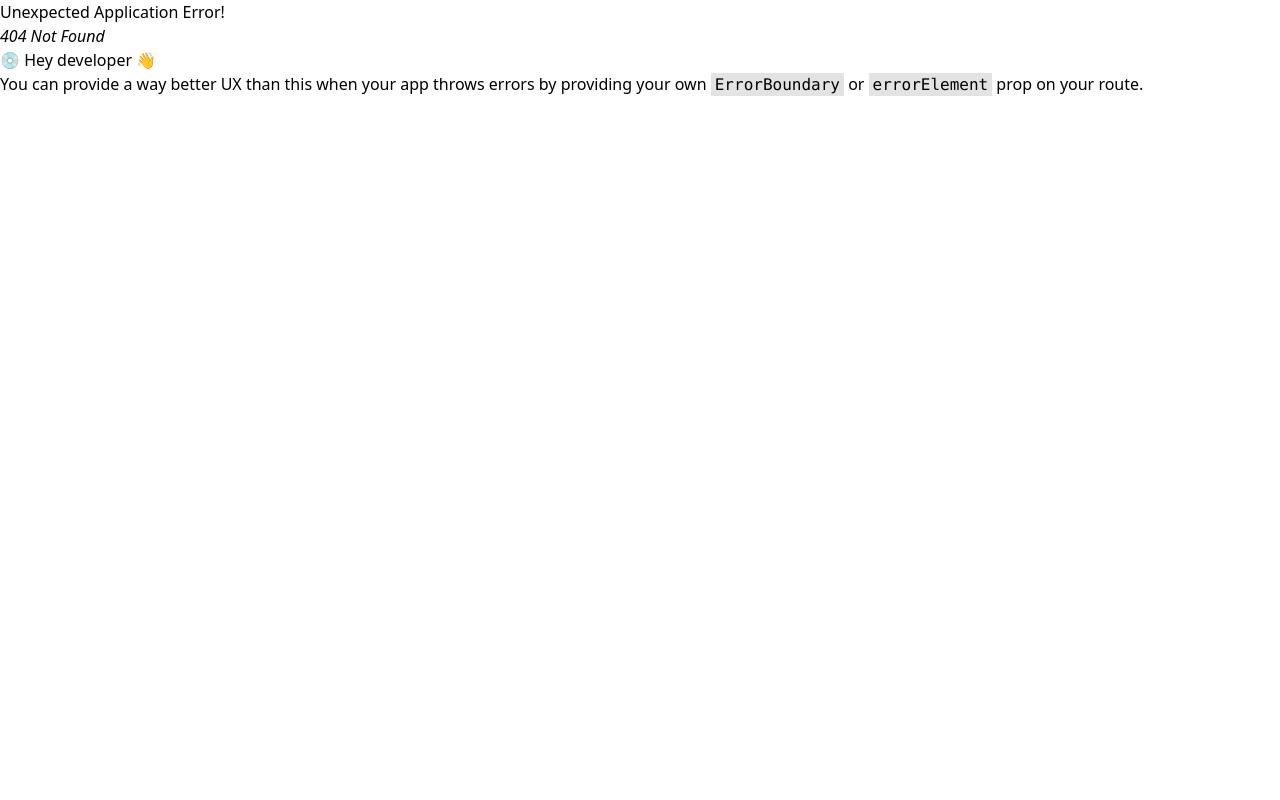
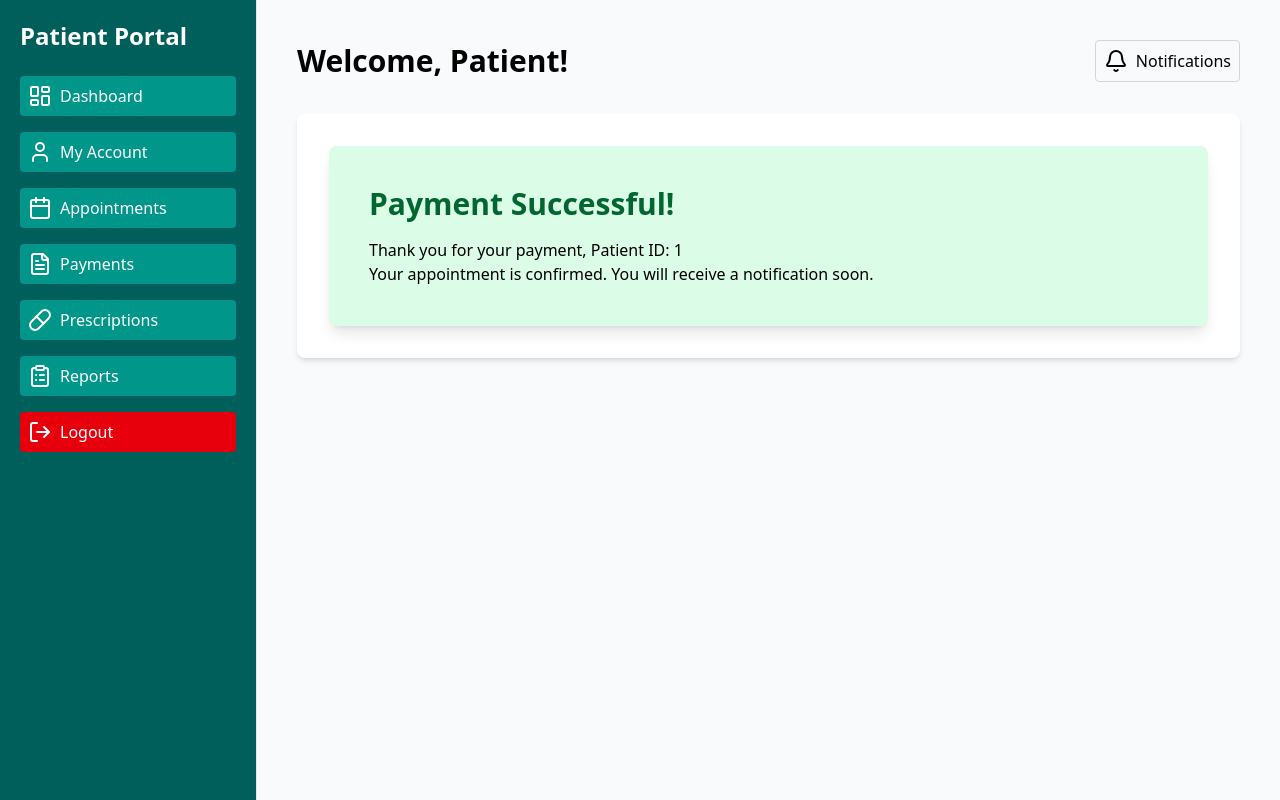
Before and after one commit to elikimz/HospitalManagement_Frontend, a React (Vite) app: page /patient/payment-success/1 in a window 1280 px wide. Before the commit this address had no page. Built offline with nearby package versions, Linux system fonts and the light colour scheme; no server answers; sample sign-in values are in the browser's storage.

Commit message:
first commit

```diff
--- /dev/null
+++ b/src/patientFeatures/fail.tsx
@@ -0,0 +1,15 @@
+import { useParams } from 'react-router-dom';
+
+const PaymentFailed: React.FC = () => {
+    const { patientId } = useParams();
+
+    return (
+        <div className="p-6 md:p-10 bg-red-100 rounded-lg shadow-lg">
+            <h1 className="text-3xl font-bold text-red-800 mb-4">Payment Failed</h1>
+            <p>Oops! The payment for Patient ID: {patientId} was unsuccessful.</p>
+            <p>Please try again or contact support for help.</p>
+        </div>
+    );
+};
+
+export default PaymentFailed;
--- /dev/null
+++ b/src/patientFeatures/success.tsx
@@ -0,0 +1,15 @@
+import { useParams } from 'react-router-dom';
+
+const PaymentSuccess: React.FC = () => {
+    const { patientId } = useParams();
+
+    return (
+        <div className="p-6 md:p-10 bg-green-100 rounded-lg shadow-lg">
+            <h1 className="text-3xl font-bold text-green-800 mb-4">Payment Successful!</h1>
+            <p>Thank you for your payment, Patient ID: {patientId}</p>
+            <p>Your appointment is confirmed. You will receive a notification soon.</p>
+        </div>
+    );
+};
+
+export default PaymentSuccess;
--- a/src/routers.tsx
+++ b/src/routers.tsx
@@ -2,29 +2,32 @@
 
 
 
-import { createBrowserRouter, RouterProvider } from 'react-router-dom';
-// Import your components
-import Home from './pages/HomePage';
-import RegisterPage from './features/auth/register/register';
-import About from './pages/about';
-import Contact from './pages/contact';
-import Features from './pages/features';
-import FAQ from './pages/fqa';
-import LoginPage from './features/auth/login/login';
-import { ForgotPassword } from './features/auth/login/forgotpassword';
-import VerifyOtp from './features/auth/login/verifypassword';
-import StaffDashboard from './components/dashboard';
-import AppointmentAdmin from './features/appointments/appointment';
-import Patients from './features/patients/patients';
-import StaffManagement from './features/staff/staff';
-import PrescriptionManagement from './features/prescriptions/prescriptions';
-import Reports from './features/reports/reports';
-import Pharmacy from './features/phamacy/phamacy';
-import DashboardHome from './pages/dashboardhome';
-import PatientDashboard from './components/patientsdashboard';
-import MyAccount from './patientFeatures/myaccount';
-import Appointments from './patientFeatures/Appointments';
-import Payments from './patientFeatures/payments';
+// import { createBrowserRouter, RouterProvider } from 'react-router-dom';
+// // Import your components
+// import Home from './pages/HomePage';
+// import RegisterPage from './features/auth/register/register';
+// import About from './pages/about';
+// import Contact from './pages/contact';
+// import Features from './pages/features';
+// import FAQ from './pages/fqa';
+// import LoginPage from './features/auth/login/login';
+// import { ForgotPassword } from './features/auth/login/forgotpassword';
+// import VerifyOtp from './features/auth/login/verifypassword';
+// import StaffDashboard from './components/dashboard';
+// import AppointmentAdmin from './features/appointments/appointment';
+// import Patients from './features/patients/patients';
+// import StaffManagement from './features/staff/staff';
+// import PrescriptionManagement from './features/prescriptions/prescriptions';
+// import Reports from './features/reports/reports';
+// import Pharmacy from './features/phamacy/phamacy';
+// import DashboardHome from './pages/dashboardhome';
+// import PatientDashboard from './components/patientsdashboard';
+// import MyAccount from './patientFeatures/myaccount';
+// import Appointments from './patientFeatures/Appointments';
+// import Payments from './patientFeatures/payments';
+
+
+
 
 // const Router: React.FC = () => {
 //   const router = createBrowserRouter([
@@ -64,19 +67,46 @@ import Payments from './patientFeatures/payments';
 //       path: '/verify-otp',
 //       element: <VerifyOtp />,
 //     },
+
+//     // 🟩 Patient Dashboard Routes
 //     {
-//       path: '/patient-dashboard',
-//       element: <PatientDashboard/>,
+//       path: '/patient',
+//       element: <PatientDashboard />, // Patient layout with sidebar
+//       children: [
+//         {
+//           index: true, // Default patient dashboard view
+//           element: <DashboardHome />,
+//         },
+//         {
+//           path: 'account',
+//           element: <MyAccount />,
+//         },
+//         {
+//           path: 'appointments',
+//           element: <Appointments />, // Or a patient-specific component
+//         },
+//         {
+//           path: 'payments',
+//           element: <Payments />, // Replace with MedicalHistory component
+//         },
+//         // {
+//         //   path: 'prescriptions',
+//         //   element: <PrescriptionManagement />, // Or a patient prescription view
+//         // },
+//         // {
+//         //   path: 'reports',
+//         //   element: <Reports />, // Patient-specific reports
+//         // },
+//       ],
 //     },
 
-
-//     // 🟩 Wrap dashboard routes to render inside the layout
+//     // 🟩 Staff Dashboard Routes
 //     {
 //       path: '/dashboard',
-//       element: <StaffDashboard />, // Your dashboard layout with the sidebar
+//       element: <StaffDashboard />, // Staff layout with sidebar
 //       children: [
 //         {
-//           index: true, // Default dashboard view
+//           index: true,
 //           element: <DashboardHome />,
 //         },
 //         {
@@ -93,7 +123,7 @@ import Payments from './patientFeatures/payments';
 //         },
 //         {
 //           path: 'prescriptions',
-//           element: <PrescriptionManagement/>,
+//           element: <PrescriptionManagement />,
 //         },
 //         {
 //           path: 'pharmacy',
@@ -103,7 +133,6 @@ import Payments from './patientFeatures/payments';
 //           path: 'reports',
 //           element: <Reports />,
 //         },
-
 //       ],
 //     },
 //   ]);
@@ -114,110 +143,70 @@ import Payments from './patientFeatures/payments';
 // export default Router;
 
 
+import { createBrowserRouter, RouterProvider } from 'react-router-dom';
+// Import your components
+import Home from './pages/HomePage';
+import RegisterPage from './features/auth/register/register';
+import About from './pages/about';
+import Contact from './pages/contact';
+import Features from './pages/features';
+import FAQ from './pages/fqa';
+import LoginPage from './features/auth/login/login';
+import { ForgotPassword } from './features/auth/login/forgotpassword';
+import VerifyOtp from './features/auth/login/verifypassword';
+import StaffDashboard from './components/dashboard';
+import AppointmentAdmin from './features/appointments/appointment';
+import Patients from './features/patients/patients';
+import StaffManagement from './features/staff/staff';
+import PrescriptionManagement from './features/prescriptions/prescriptions';
+import Reports from './features/reports/reports';
+import Pharmacy from './features/phamacy/phamacy';
+import DashboardHome from './pages/dashboardhome';
+import PatientDashboard from './components/patientsdashboard';
+import MyAccount from './patientFeatures/myaccount';
+import Appointments from './patientFeatures/Appointments';
+import Payments from './patientFeatures/payments';
+import PaymentSuccess from './patientFeatures/success';
+import PaymentFailed from './patientFeatures/fail';
+
 const Router: React.FC = () => {
   const router = createBrowserRouter([
-    {
-      path: '/',
-      element: <Home />,
-    },
-    {
-      path: '/register',
-      element: <RegisterPage />,
-    },
-    {
-      path: '/about',
-      element: <About />,
-    },
-    {
-      path: '/contact',
-      element: <Contact />,
-    },
-    {
-      path: '/features',
-      element: <Features />,
-    },
-    {
-      path: '/faq',
-      element: <FAQ />,
-    },
-    {
-      path: '/login',
-      element: <LoginPage />,
-    },
-    {
-      path: '/forgot-password',
-      element: <ForgotPassword />,
-    },
-    {
-      path: '/verify-otp',
-      element: <VerifyOtp />,
-    },
+    { path: '/', element: <Home /> },
+    { path: '/register', element: <RegisterPage /> },
+    { path: '/about', element: <About /> },
+    { path: '/contact', element: <Contact /> },
+    { path: '/features', element: <Features /> },
+    { path: '/faq', element: <FAQ /> },
+    { path: '/login', element: <LoginPage /> },
+    { path: '/forgot-password', element: <ForgotPassword /> },
+    { path: '/verify-otp', element: <VerifyOtp /> },
 
     // 🟩 Patient Dashboard Routes
     {
       path: '/patient',
       element: <PatientDashboard />, // Patient layout with sidebar
       children: [
-        {
-          index: true, // Default patient dashboard view
-          element: <DashboardHome />,
-        },
-        {
-          path: 'account',
-          element: <MyAccount />,
-        },
-        {
-          path: 'appointments',
-          element: <Appointments />, // Or a patient-specific component
-        },
-        {
-          path: 'payments',
-          element: <Payments />, // Replace with MedicalHistory component
-        },
-        // {
-        //   path: 'prescriptions',
-        //   element: <PrescriptionManagement />, // Or a patient prescription view
-        // },
-        // {
-        //   path: 'reports',
-        //   element: <Reports />, // Patient-specific reports
-        // },
+        { index: true, element: <DashboardHome /> },
+        { path: 'account', element: <MyAccount /> },
+        { path: 'appointments', element: <Appointments /> },
+        { path: 'payments', element: <Payments /> },
+        { path: 'payment-success/:patientId', element: <PaymentSuccess /> },
+        { path: 'payment-failed/:patientId', element: <PaymentFailed /> },
       ],
     },
 
     // 🟩 Staff Dashboard Routes
     {
       path: '/dashboard',
-      element: <StaffDashboard />, // Staff layout with sidebar
+      element: <StaffDashboard />,
       children: [
-        {
-          index: true,
-          element: <DashboardHome />,
-        },
-        {
-          path: 'appointments',
-          element: <AppointmentAdmin />,
-        },
-        {
-          path: 'patients',
-          element: <Patients />,
-        },
-        {
-          path: 'staff',
-          element: <StaffManagement />,
-        },
-        {
-          path: 'prescriptions',
-          element: <PrescriptionManagement />,
-        },
-        {
-          path: 'pharmacy',
-          element: <Pharmacy />,
-        },
-        {
-          path: 'reports',
-          element: <Reports />,
-        },
+        { index: true, element: <DashboardHome /> },
+        { path: 'appointments', element: <AppointmentAdmin /> },
+        { path: 'patients', element: <Patients /> },
+        { path: 'staff', element: <StaffManagement /> },
+        { path: 'prescriptions', element: <PrescriptionManagement /> },
+        { path: 'pharmacy', element: <Pharmacy /> },
+        { path: 'reports', element: <Reports /> },
       ],
     },
   ]);
```
